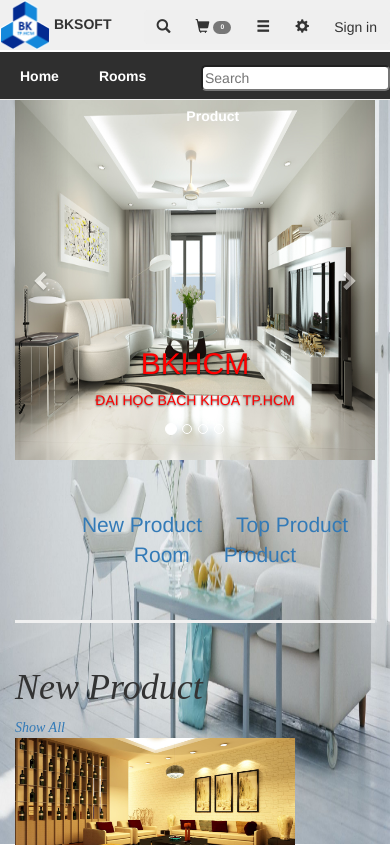
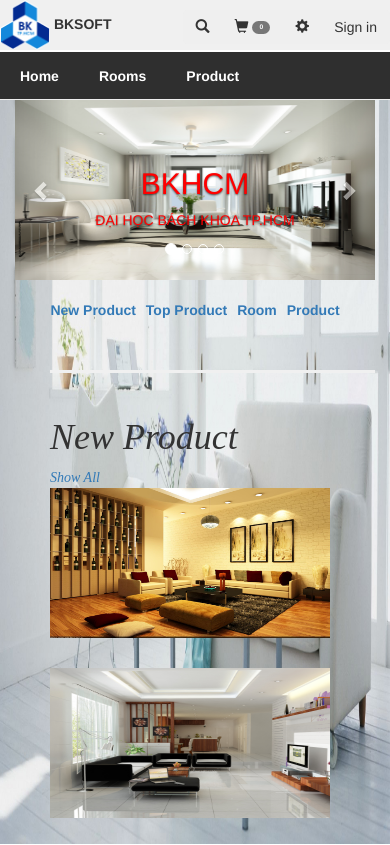
Before and after one commit to vietdat/LTWEB, a PHP site: page /Assignment1.html in a window 390 px wide. Shown: the top 845 px of the page. Run offline with PHP 8.4, Linux system fonts and the light colour scheme.

Commit message:
Add Responsive all screen ver 1.3

```diff
--- a/Mockup Mainpage/Assignment1.html
+++ b/Mockup Mainpage/Assignment1.html
@@ -7,7 +7,6 @@
   <link rel="stylesheet" href="http://maxcdn.bootstrapcdn.com/bootstrap/3.3.6/css/bootstrap.min.css">
   <link rel="stylesheet" href="style.css" type="text/css">
   <link rel="stylesheet" href="bootstrap/css/bootstrap.min.css" type="text/css">
-  <script src="bootstrap/js/bootstrap.min.js"></script>
   <script src="https://ajax.googleapis.com/ajax/libs/jquery/1.12.0/jquery.min.js"></script>
   <script src="http://maxcdn.bootstrapcdn.com/bootstrap/3.3.6/js/bootstrap.min.js"></script>
 </head>
@@ -39,15 +38,13 @@
   <img src="img/bg.jpg" alt="NoLoading" style="width:100%;height:100%;position:fixed; z-index:-20; margin-top:0;top:0">
   <div id="header" class="page-header">
     <div class="logo">
-      <img src="logo.png" alt="No Loading" width="50" height="50"><span style="font-weight:bold"> BKSOFT</span>
-      <div class="btn-group" style="float:right;margin-top:10px;">
-       <button type="button" class="btn "><span class="glyphicon glyphicon-search"></span></button>
+      <img id="logo" src="logo.png" alt="No Loading" width="50" height="50"><span style="font-weight:bold"> BKSOFT</span>
+      <div class="btn-group" style="float:right;margin-top:10px;" id="btngroup">
+       <button type="button" class="btn " data-toggle="modal" data-target="#myModal"><span class="glyphicon glyphicon-search"></span></button>
        <button type="button" class="btn "><span class="glyphicon glyphicon-shopping-cart"></span> <span class="badge" style="font-size:5pt">0</span></button>
-       <button type="button" class="btn "><span class="glyphicon glyphicon-menu-hamburger"></span></button>
        <button type="button" class="btn "><span class="glyphicon glyphicon-cog"></span></button>
        <button type="button" class="btn ">Sign in</button>
      </div>
-     <input type="search" placeholder="Search" style="float:right; margin-top:15px;border-radius:5px;">
     </div>
       <ul class="navigation">
         <li><a href="#">Home</a></li>
@@ -68,6 +65,25 @@
       </ul>
   </div>
   <div class="container">
+    <div class="modal fade" id="myModal" role="dialog">
+    <div class="modal-dialog">
+
+      <!-- Modal content-->
+      <div class="modal-content">
+        <div class="modal-header">
+          <button type="button" class="close" data-dismiss="modal">&times;</button>
+          <h2 class="modal-title">Search</h2>
+        </div>
+        <div class="modal-body">
+          <input type="text" style="width:100%; border-radius:5px;">
+        </div>
+        <div class="modal-footer">
+          <button type="button" class="btn btn-default" data-dismiss="modal">OK</button>
+        </div>
+      </div>
+
+    </div>
+  </div>
     <div id="myCarousel" class="carousel slide" data-ride="carousel">
       <ol class="carousel-indicators">
         <li data-target="#myCarousel" data-slide-to="0" class="active"></li>
@@ -134,40 +150,40 @@
         <h1>New Product</h1>
         <a href="#" style="text-align:right">Show All</a>
       </div>
-      <a href="#Product"><img src="img/room1.jpg" alt="No Loading" width="280" height="150"></a>
-      <img src="img/room2.jpg" alt="No Loading" width="280" height="150">
-      <img src="img/room3.jpg" alt="No Loading" width="280" height="150">
-      <img src="img/room4.jpg" alt="No Loading" width="280" height="150">
+      <img src="img/room1.jpg" alt="No Loading" width="280" height="150" class="side">
+      <img src="img/room2.jpg" alt="No Loading" width="280" height="150" class="side">
+      <img src="img/room3.jpg" alt="No Loading" width="280" height="150" class="side">
+      <img src="img/room4.jpg" alt="No Loading" width="280" height="150" class="side">
     </div>
     <div class="room" id="topproduct">
       <div>
         <h1>Top Product</h1>
         <a href="#" style="text-align:right">Show All</a>
       </div>
-      <img src="img/room1.jpg" alt="No Loading" width="280" height="150">
-      <img src="img/room2.jpg" alt="No Loading" width="280" height="150">
-      <img src="img/room3.jpg" alt="No Loading" width="280" height="150">
-      <img src="img/room4.jpg" alt="No Loading" width="280" height="150">
+      <img src="img/room1.jpg" alt="No Loading" width="280" height="150" class="side">
+      <img src="img/room2.jpg" alt="No Loading" width="280" height="150" class="side">
+      <img src="img/room3.jpg" alt="No Loading" width="280" height="150" class="side">
+      <img src="img/room4.jpg" alt="No Loading" width="280" height="150" class="side">
     </div>
     <div class="room" id="rooms">
       <div>
         <h1>Room</h1>
         <a href="#" style="text-align:right">Show All</a>
       </div>
-      <img src="img/room1.jpg" alt="No Loading" width="280" height="150">
-      <img src="img/room2.jpg" alt="No Loading" width="280" height="150">
-      <img src="img/room3.jpg" alt="No Loading" width="280" height="150">
-      <img src="img/room4.jpg" alt="No Loading" width="280" height="150">
+      <img src="img/room1.jpg" alt="No Loading" width="280" height="150" class="side">
+      <img src="img/room2.jpg" alt="No Loading" width="280" height="150" class="side">
+      <img src="img/room3.jpg" alt="No Loading" width="280" height="150" class="side">
+      <img src="img/room4.jpg" alt="No Loading" width="280" height="150" class="side">
     </div>
     <div class="room" id="product">
       <div>
         <h1>Product</h1>
         <a href="#" style="text-align:right">Show All</a>
       </div>
-      <img src="img/room1.jpg" alt="No Loading" width="280" height="150">
-      <img src="img/room2.jpg" alt="No Loading" width="280" height="150">
-      <img src="img/room3.jpg" alt="No Loading" width="280" height="150">
-      <img src="img/room4.jpg" alt="No Loading" width="280" height="150">
+      <img src="img/room1.jpg" alt="No Loading" width="280" height="150" class="side">
+      <img src="img/room2.jpg" alt="No Loading" width="280" height="150" class="side">
+      <img src="img/room3.jpg" alt="No Loading" width="280" height="150" class="side">
+      <img src="img/room4.jpg" alt="No Loading" width="280" height="150" class="side">
     </div>
   </div>
   <div class="page-footer">
--- a/Mockup Mainpage/style.css
+++ b/Mockup Mainpage/style.css
@@ -2,12 +2,16 @@
   margin-top:0;
   margin-bottom: 0;
   width: 100%;
-  position: fixed;;
+  position: fixed;
   height: 100px;
   top: 0;
   left: 0;
   background-color: #2F2F2F;
   z-index: 50;
+}
+#item1, #item2,#item3, #item4{
+  height: 180px;
+  width: 100%;
 }
 div.container{
   margin-top: 100px;
@@ -24,14 +28,17 @@
   border-top: solid 3px #F0F0F0;
 }
 .menu a{
-  font-size: 1.5em;
+  font-size: 1em;
+  font-weight: bolder;
 }
 .menu ul{
-  margin-top: 50px;
   text-align: center;
+  padding: 0;
+  margin-top: 10px;
 }
 .menu li{
-  margin: 15px;
+  margin: 3px;
+  font-size: 0.75em;
   display: inline;
 }
 div.page-footer{
@@ -120,17 +127,53 @@
   -webkit-border-radius: 0 0 5px 5px;
   border-radius: 0 0 5px 5px;
 }
-#item1 ,#item2, #item3, #item4{
-  height: 360px;
-  width: 100%;
+.side{
+  margin-bottom: 30px;
 }
-@media screen and (min-width: 768px){
-  #item1 ,#item2, #item3, #item4{
-    height: 480px;
+@media screen and (min-width: 375px){
+  .menu{
+    margin-top: 20px;
+  }
+  .menu li{
+    font-size: 1em;
+  }
+  .room{
+    margin-left: 35px;
+  }
+}
+@media screen and (min-width: 425px){
+
+  .menu{
+    margin-top: 30px;
+  }
+  .menu li{
+    margin-left: 10px;
+    font-size: 1.2em;
+  }
+}
+@media screen and (min-width:768px){
+  .side{
+    margin-right: 60px;
+    margin-bottom: 60px;
+  }
+  #item1, #item2,#item3, #item4{
+    height: 280px;
+    width: 100%;
+  }
+}
+@media screen and (min-width:1024px){
+  #item1, #item2,#item3, #item4{
+    height: 380px;
     width: 100%;
   }
   .menu li{
-    margin: 50px;
+    font-family: fantasy;
+    font-style: italic;
+    margin: 30px;
+    font-size: 1.5em;
   }
-
+  .side{
+    margin-right: 10px;
+    margin-bottom: 20px;
+  }
 }
```
